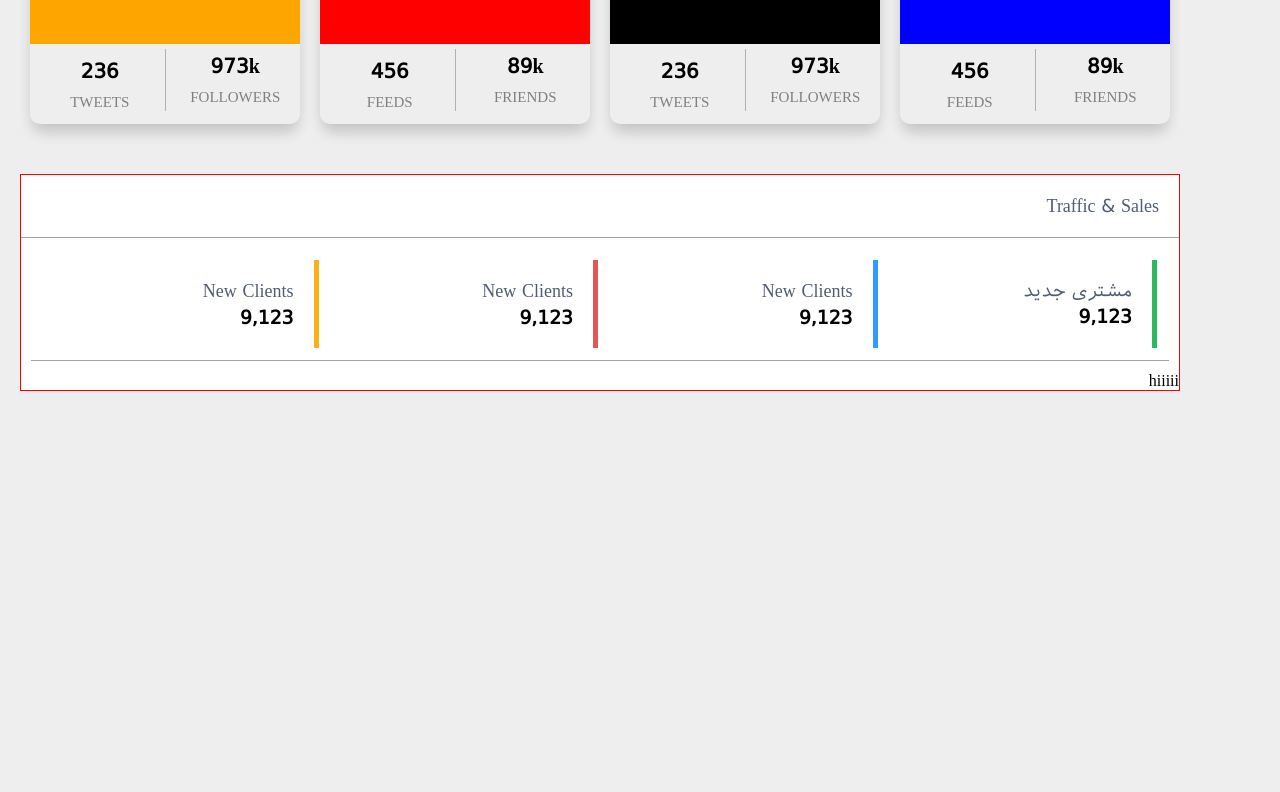
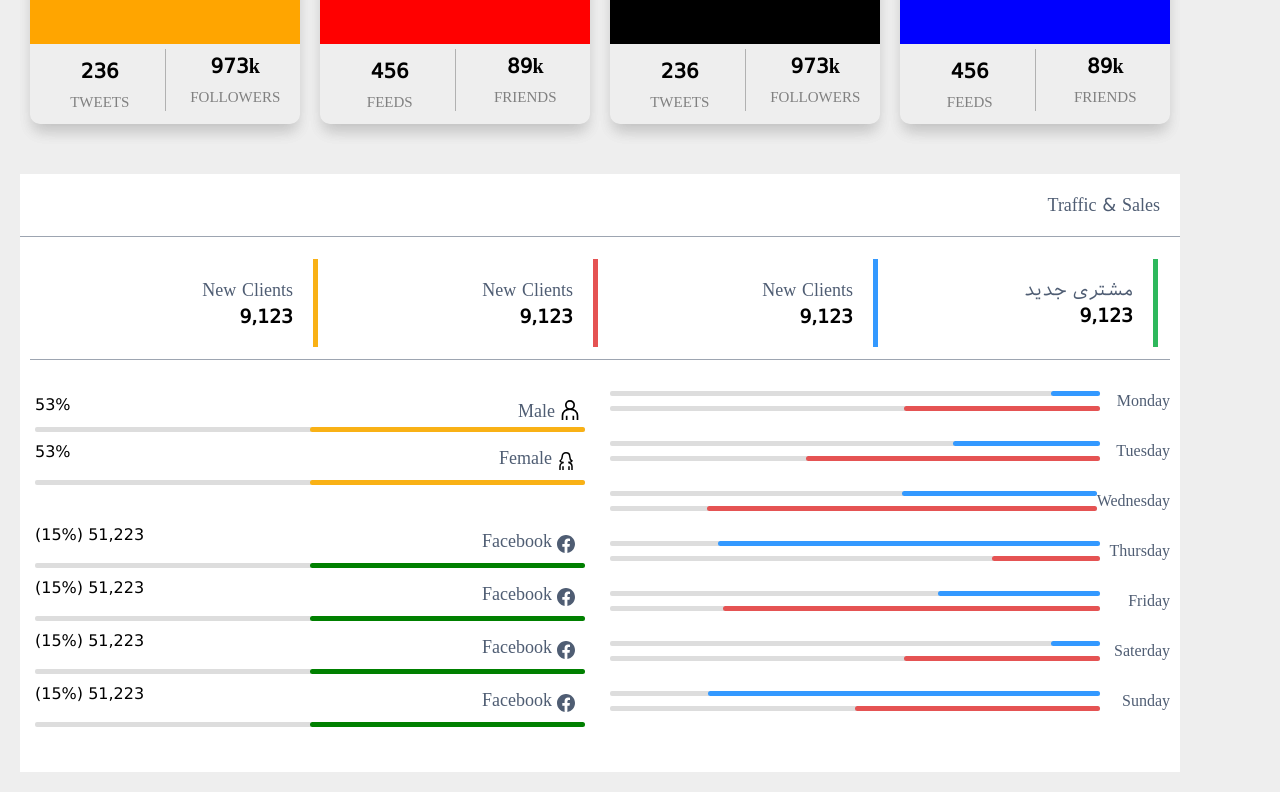
Before and after one commit to shivazr/react-panel-zherfa, a React (Create React App) app: page / in a window 1280 px wide. Shown: the part 1485-2277 px from the top of the page. Before the commit the page ends 1896 px from the top, so only its background shows below. Built offline with nearby package versions, Linux system fonts and the light colour scheme.

Commit message:
add salies

```diff
--- a/package.json
+++ b/package.json
@@ -22,7 +22,8 @@
     "start": "react-scripts start",
     "build": "react-scripts build",
     "dev": "npx tailwindcss -i ./public/css/style.css -o ./public/css/tailwind.css --watch",
-    "eject": "react-scripts eject"
+    "eject": "react-scripts eject",
+    "server": "live-server public --host=0.0.0.0 --port=3000 --middleware=./disable-browser-cache.js"
   },
   "eslintConfig": {
     "extends": [
--- a/src/components/Sales/Client.js
+++ b/src/components/Sales/Client.js
@@ -1,15 +1,97 @@
-import React from 'react'
+import React, { useEffect, useState } from 'react'
+import { clientData, socials } from '../data'
+import { GrUser, GrUserFemale } from 'react-icons/gr'
+
 
 function Client() {
+  const [progresses, setProgress] = useState()
+
+
   return (
     <>
 
 
 
 
-       <div className="" >
-       hiiiii
-       </div>
+      <div className="progress-client" >
+        <div className="container-client">
+          <div className="left-item">
+            <div className="left-item-content">
+              {clientData.map((client, index) => {
+                return (
+                  <>
+                    <div className="item-client" key={index}>
+                      <div className="item1"> <p>{client.day}</p></div>
+                      <div className="item2">
+                        <div className="progress-area-client">
+                          <div className="progress-bar-client"
+                            style={{ width: `${client.percent}%`, backgroundColor: client.color }}
+                          ></div>
+                        </div>
+
+                        <div className="progress-area-client">
+                          <div className="progress-bar-client"
+
+                            style={{ width: `${client.percent2}%`, backgroundColor: client.color2 }}></div>
+                        </div>
+                      </div>
+                    </div>
+                  </>
+                )
+              })}
+
+            </div>
+          </div>
+          <div className="right-item">
+            <div className="gender">
+              <div className="male">
+                <div className="top-ma">
+                  <div className="icon-male">
+                    <GrUser className='icon-m' />
+                    <div className="text-male">Male</div>
+                  </div>
+                  <div className="center">53%</div>
+                </div>
+                <div className="progress-area-client">
+                  <div className="progress-bar-client"></div>
+                </div>
+              </div>
+              <div className="female">
+                <div className="top-ma">
+                  <div className="icon-male">
+                    <GrUserFemale className='icon-male' />
+                    <div className="text-male">Female</div>
+                  </div>
+                  <div className="center">53%</div>
+                </div>
+                <div className="progress-area-client">
+                  <div className="progress-bar-client"></div>
+                </div>
+              </div>
+            </div>
+            <div className="social">
+              {socials.map((social, index) => {
+                return (
+                  <>
+                    <div className="top-ma">
+                      <div className="icon-male" key={index}>
+                         <div className="icon-male">{social.icon}</div>
+                        <div className="text-male">{social.text}</div>
+                      </div>
+                      <div className="center">{social.centerSocial}</div>
+                    </div>
+                    <div className="progress-area-client">
+                      <div className="progress-bar-client" style={{ backgroundColor: social.colorSocial }}></div>
+                    </div>
+                  </>
+                )
+              })}
+
+            </div>
+          </div>
+        </div>
+      </div>
+
     </>
   )
 }
--- a/src/components/Sales/Salies.css
+++ b/src/components/Sales/Salies.css
@@ -10,7 +10,7 @@ section{
 }
 .wrapper{
   background-color: #fff;
-   border: 1px solid red;
+   /* border: 1px solid red; */
     max-width: 1420px;
     width: 100%;
     margin: auto;
@@ -57,3 +57,95 @@ section{
 .item-clients:nth-child(4){
     border-right:5px solid #f9b115;
 }
+.progress-client{
+  display: flex;
+  justify-content: center;
+  align-items: center;
+  margin: 20px  auto;
+}
+.container-client{
+ padding: 0px;
+ display: flex;
+ width: 100%;
+}
+.left-item{
+    width: 50%;
+    /* border: 1px solid rgb(76, 151, 26); */
+    display: flex;
+    align-items: center;
+
+}
+.right-item{
+    width: 50%;
+    /* border: 1px solid #3399ff; */
+
+}
+.left-item-content{
+ padding: 10px;
+ display: block;
+   width: 100%;
+}
+.item-client{
+   display: flex;
+   justify-content: space-between;
+   padding-bottom: 20px;
+}
+.item1{
+flex: 1;
+
+
+}
+.item1 P{
+    color: #4f5d73;
+}
+.item2{
+flex: 7;
+}
+
+.progress-area-client{
+
+  margin-bottom: 10px;
+    width: 100%;
+    height: 5px;
+    border-radius: 2px;
+    background-color: #ddd;
+
+   }
+   .progress-bar-client{
+    width: 50%;
+    background-color: #f9b115;
+    margin: 0px;
+     height: 5px;
+     border-radius: 10px;
+   }
+   .gender , .social{
+    padding: 15px;
+   }
+   .top-ma{
+    display: flex;
+    justify-content: space-between;
+   }
+   .icon-male{
+    display: flex;
+    padding: 5px;
+    color: #4f5d73;
+    font-size: 18px;
+   }
+   .icon-m{
+    margin-left: 5px;
+   color: red;
+   font-size: 20px;
+   }
+   @media (max-width:800px) {
+
+   .clients , .container-client{
+    flex-direction: column;
+    flex-wrap: wrap;
+   }
+   .left-item , .right-item{
+    width: 100%;
+   }
+   .item2{
+    flex: 5;
+   }
+   }
--- a/src/components/data.js
+++ b/src/components/data.js
@@ -88,3 +88,90 @@ export const medias=[
           icon:<AiFillLinkedin/>
         },
 ]
+
+export const clientData =[
+    {
+        day:"Monday",
+        percent: 10,
+        color: '#3399ff',
+        percent2: 40,
+        color2: '#e55353'
+
+    },
+    {
+        day:"Tuesday",
+        percent: 30,
+        color: '#3399ff',
+        percent2: 60,
+        color2: '#e55353'
+
+    },
+    {
+        day:"Wednesday",
+        percent: 40,
+        color: '#3399ff',
+        percent2: 80,
+        color2: '#e55353'
+
+    },
+    {
+        day:"Thursday",
+        percent: 78,
+        color: '#3399ff',
+        percent2: 22,
+        color2: '#e55353'
+
+    },
+    {
+        day:"Friday",
+        percent: 33,
+        color: '#3399ff',
+        percent2: 77,
+        color2: '#e55353'
+
+    },
+    {
+        day:"Saterday",
+        percent: 10,
+        color: '#3399ff',
+        percent2: 40,
+        color2: '#e55353'
+
+    },
+    {
+        day:"Sunday",
+        percent: 80,
+        color: '#3399ff',
+        percent2: 50,
+        color2: '#e55353'
+
+    },
+]
+
+export const socials=[
+    {
+        icon: <BsFacebook />,
+        text: 'Facebook',
+        centerSocial:'51,223 (15%)',
+        colorSocial: "green"
+    },
+    {
+        icon: <BsFacebook />,
+        text: 'Facebook',
+        centerSocial:'51,223 (15%)',
+        colorSocial: "green"
+    },
+    {
+        icon: <BsFacebook />,
+        text: 'Facebook',
+        centerSocial:'51,223 (15%)',
+        colorSocial: "green"
+    },
+    {
+        icon: <BsFacebook />,
+        text: 'Facebook',
+        centerSocial:'51,223 (15%)',
+        colorSocial: "green"
+    },
+
+]
```
